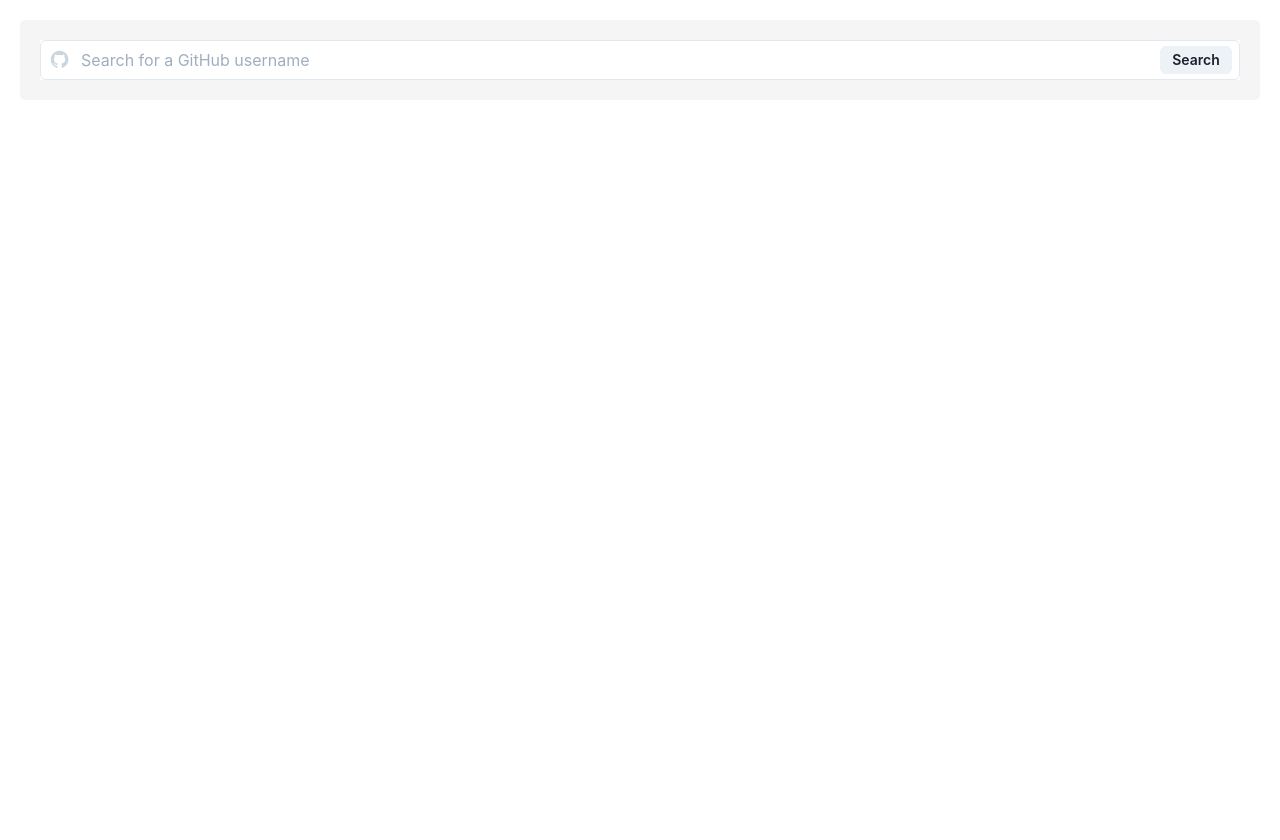
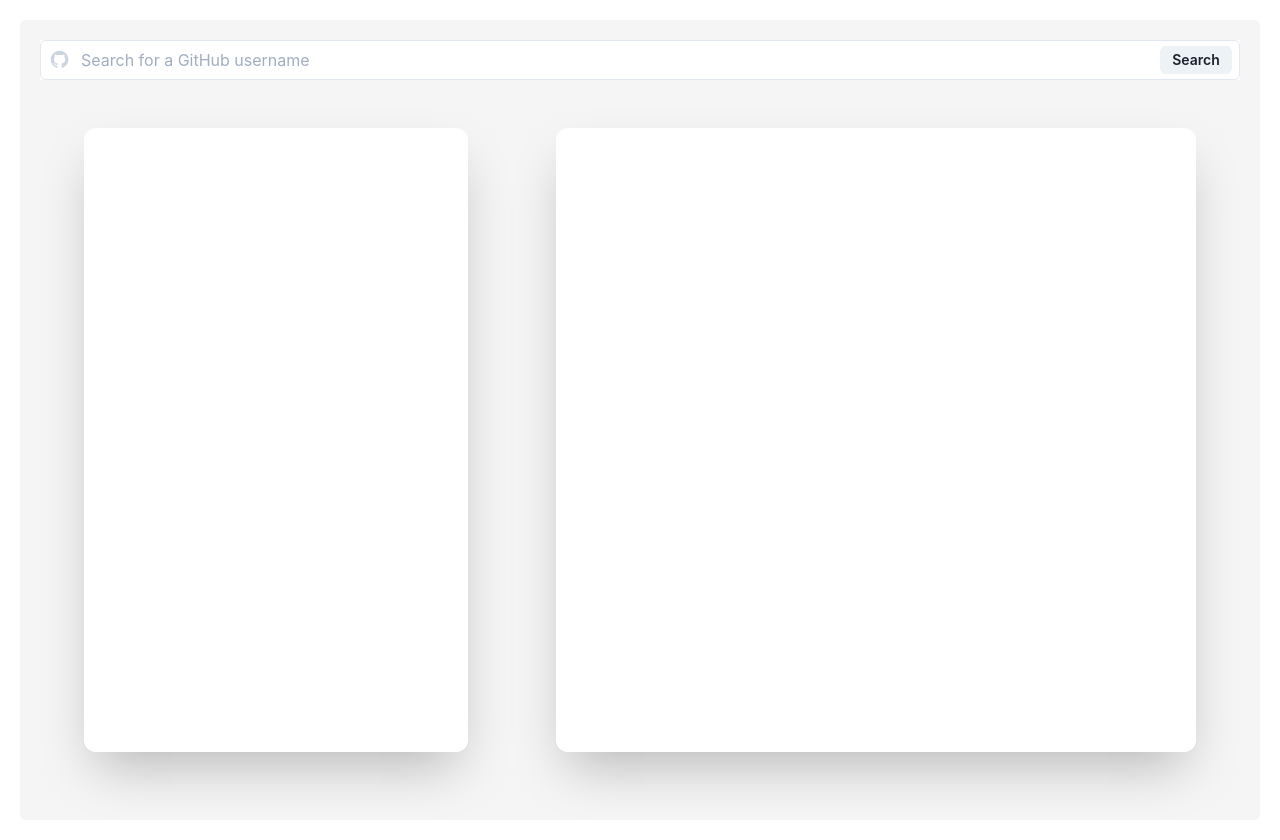
Before and after one commit to CallmeMehdi/github-repositories, a React (Create React App) app: page / in a window 1280 px wide. Before the commit the page ends 800 px from the top, so only its background shows below. Built offline with nearby package versions, Linux system fonts and the light colour scheme.

Commit message:
add: user container and repository container empty

```diff
--- a/src/App.js
+++ b/src/App.js
@@ -1,7 +1,9 @@
 import logo from './logo.svg';
 import './App.css';
 import SearchInput from './components/SearchInput'
-import { ChakraProvider, Box } from "@chakra-ui/react"
+import { ChakraProvider, Box, Flex } from "@chakra-ui/react"
+import UserContainer from './components/UserContainer';
+import RepositoryContainer from './components/RepositoryContainer';
 
 function App() {
   return (
@@ -9,6 +11,10 @@ function App() {
       <Box p={20} bg="#F5F5F5" borderRadius="5">
         <ChakraProvider>
           <SearchInput></SearchInput>
+          <Flex justify="space-around" direction={["column","column","row","row"]}>
+            <UserContainer />
+            <RepositoryContainer />
+          </Flex>
         </ChakraProvider>
       </Box>
     </Box>
--- /dev/null
+++ b/src/components/RepositoryContainer.js
@@ -0,0 +1,25 @@
+import {
+    Flex,
+    Stack,
+    useColorModeValue,
+  } from '@chakra-ui/react';
+
+  export default function RepositoryContainer() {
+    return (
+      <Flex
+        minH={'90vh'}
+        py={12}
+        bg="#F5F5F5"
+        mx="auto">
+        <Stack
+          boxShadow={'2xl'}
+          bg={useColorModeValue('white', 'gray.700')}
+          rounded={'xl'}
+          p={10}
+          minW={['80vw','80vw','50vw']}
+          spacing={8}
+          align={'center'}>
+        </Stack>
+      </Flex>
+    );
+  }
--- /dev/null
+++ b/src/components/UserContainer.js
@@ -0,0 +1,25 @@
+import {
+    Flex,
+    Stack,
+    useColorModeValue,
+  } from '@chakra-ui/react';
+
+  export default function UserContainer() {
+    return (
+      <Flex
+        minH={'90vh'}
+        py={12}
+        bg="#F5F5F5"
+        mx="auto">
+        <Stack
+          boxShadow={'2xl'}
+          bg={useColorModeValue('white', 'gray.700')}
+          rounded={'xl'}
+          p={10}
+          minW={['80vw','80vw','30vw']}
+          spacing={8}
+          align={'center'}>
+        </Stack>
+      </Flex>
+    );
+  }
```
